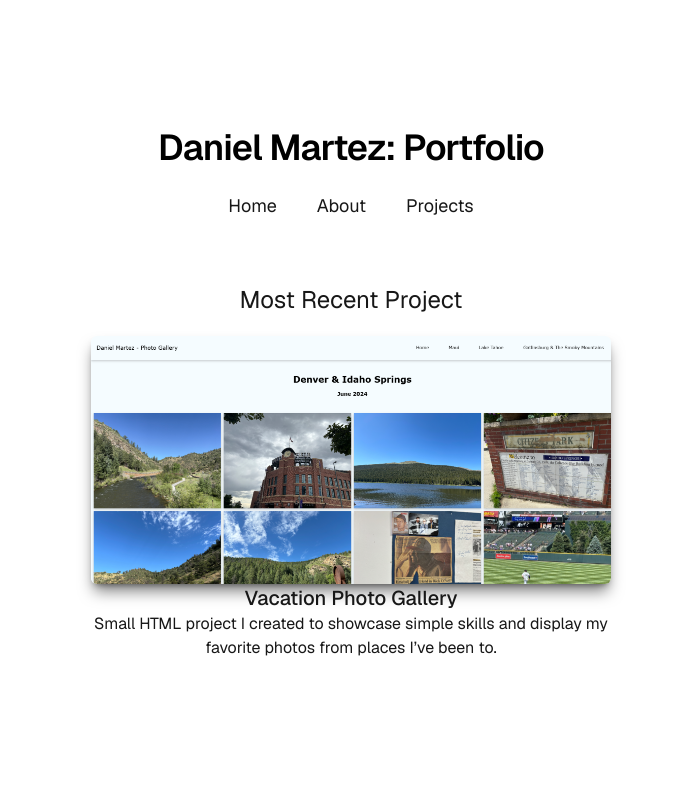
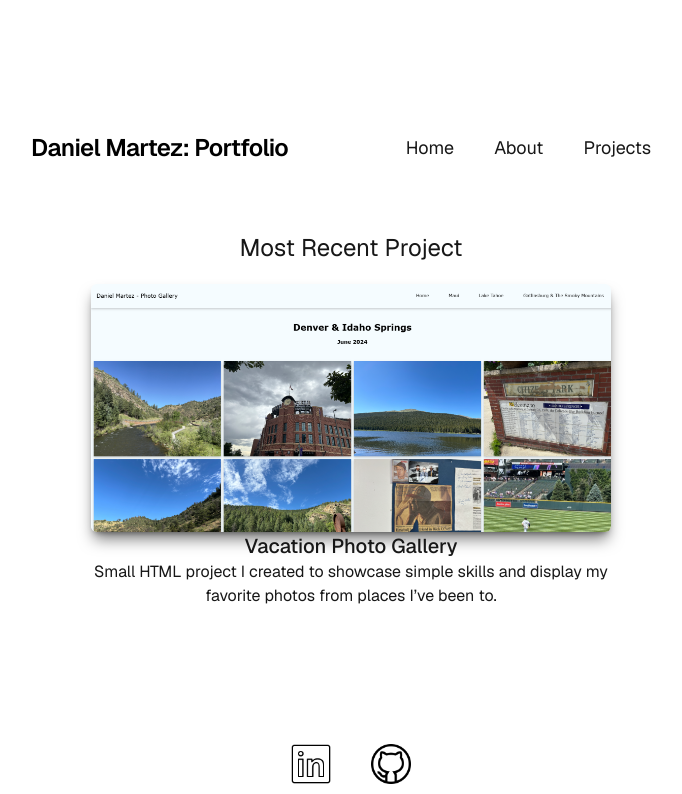
Before and after one commit to martezdaniel/new-portfolio, a Next.js app: page / in a window 1280 px wide. Shown: the top 794 px of the page, without its empty margins (289-971 px from the left). Built offline with nearby package versions, Linux system fonts and the light colour scheme.

Commit message:
modified header and some design presets given from setup

```diff
--- a/app/layout.tsx
+++ b/app/layout.tsx
@@ -43,10 +43,11 @@ export default function RootLayout({
         className={`${geistSans.variable} ${geistMono.variable} antialiased`}
       >
         {/* header and nav bar */}
-        <div className="flex min-h-screen items-center justify-center bg-zinc-50 font-sans dark:bg-gray-900">
-          <main className="flex min-h-screen w-full max-w-3xl flex-col items-center justify-between py-32 px-16 bg-white dark:bg-gray-900">
-            <div className="flex flex-col items-center gap-6 text-center">
-              <h1 className="text-4xl font-semibold leading-10 tracking-tight text-black dark:text-zinc-50">
+        <div className="flex min-h-screen bg-zinc-50 font-sans justify-center dark:bg-gray-900">
+          <main className="flex min-h-screen w-full max-w-3xl items-center justify-between py-32 px-16 bg-white dark:bg-gray-900">
+            <div className="flex flex-col gap-6">
+              <div className="flex flex-row flex-wrap items-center justify-between w-full">
+              <h1 className="text-2xl font-semibold leading-10 tracking-tight text-black dark:text-zinc-50">
                 Daniel Martez: Portfolio
               </h1>
               <nav>
@@ -56,11 +57,12 @@ export default function RootLayout({
                   </Link>
                 ))}
               </nav>
+              </div>
               <div className="m-10">
               {children}
               </div>
               {/* footer */}
-              <div className="flex p-[5%]">
+              <div className="flex p-[5%] justify-center">
                 <Link
                   href={"https://www.linkedin.com/in/daniel-martez-23a2912b0/"}
                   target="_blank"
@@ -90,7 +92,7 @@ export default function RootLayout({
                     />
                 </Link>
               </div>
-              <p className="dark:text-zinc-50">Created and deployed using Vercel</p>
+              <p className="dark:text-zinc-50 text-center">Created and deployed using Vercel</p>
             </div>
           </main>
         </div>
--- a/app/page.tsx
+++ b/app/page.tsx
@@ -6,7 +6,7 @@ const featured = projects[0]
 export default function Home() {
   return (
     <>
-        <h1 className="text-2xl dark:text-zinc-50">Most Recent Project</h1>
+        <h1 className="text-2xl dark:text-zinc-50 text-center">Most Recent Project</h1>
         <div className="grid p-5">
           <Image
             className="w-full h-auto object-fill aspect-[2 / 1] rounded-md ring-3 shadow-lg/50"
@@ -16,8 +16,8 @@ export default function Home() {
             height={featured.images[1].height}
           />
           <div>
-          <h2 className="text-xl font-medium">{featured.title}</h2>
-          <p className="dark:text-zinc-50">
+          <h2 className="text-xl font-medium text-center">{featured.title}</h2>
+          <p className="dark:text-zinc-50 text-center">
             {featured.shortdesc}
           </p>
           </div>
```
Also changed, not shown: 1 other file (tests, documents, lock files or other folders).
